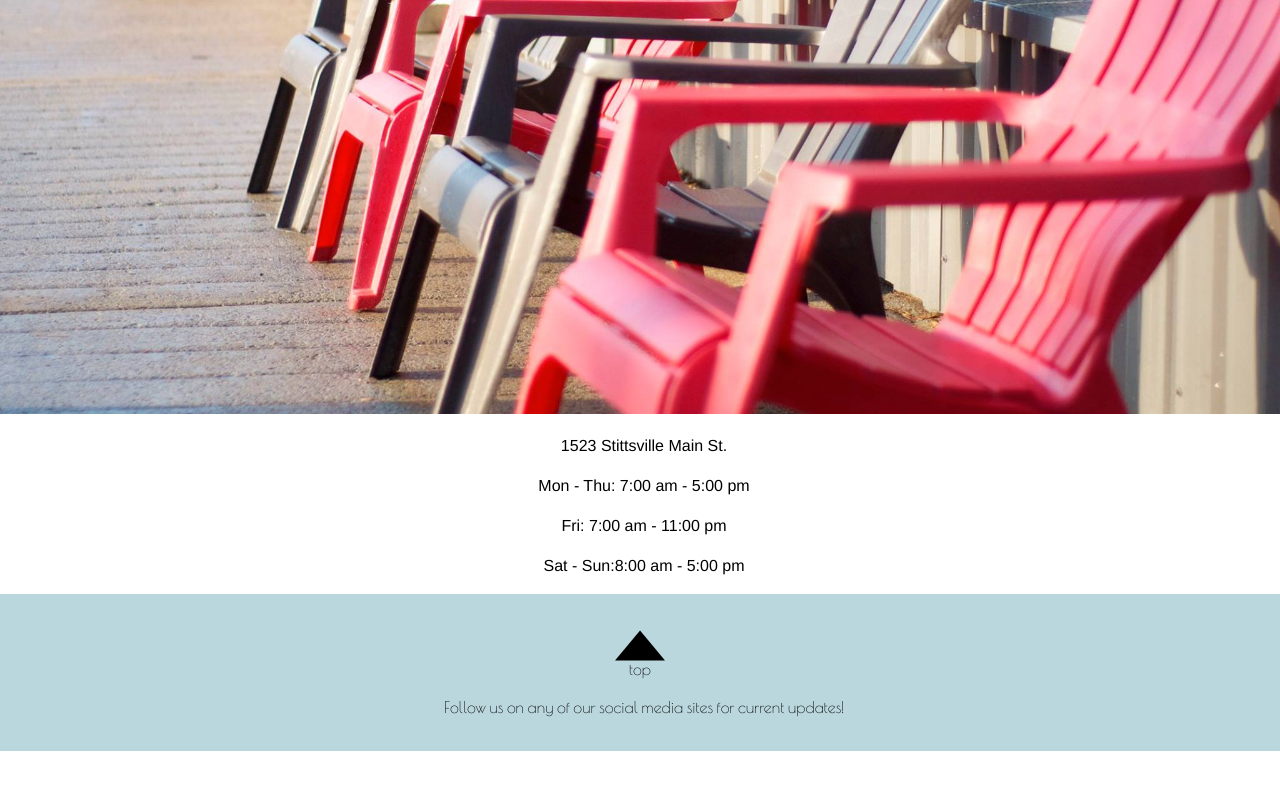
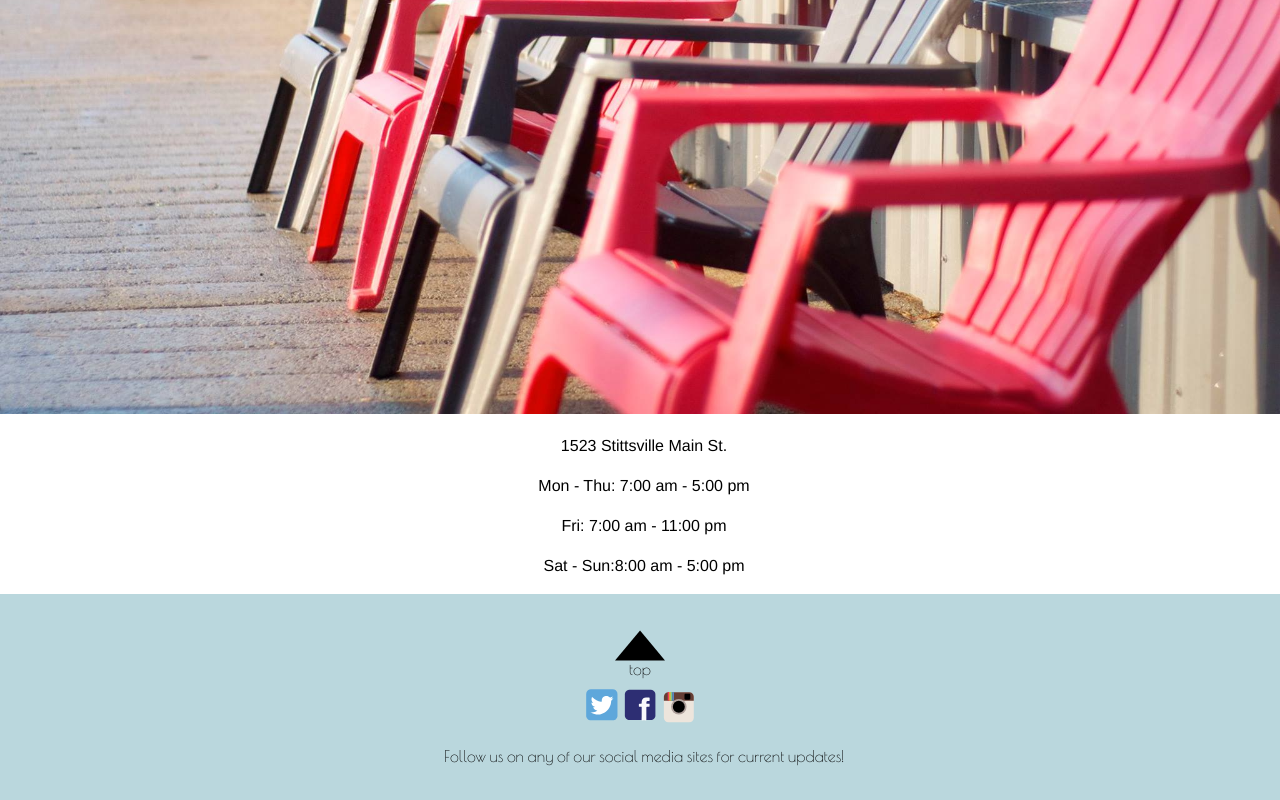
Before and after one commit to taylorsargent/dsn1674-project-3, a plain HTML site: page index.html in a window 1280 px wide. Shown: the part 2865-3665 px from the top of the page. Before the commit the page ends 3616 px from the top, so only its background shows below. Drawn offline with nearby package versions, Linux system fonts and the light colour scheme.

Commit message:
added in social media icons that link to actual sites

```diff
--- a/css/main.css
+++ b/css/main.css
@@ -139,3 +139,16 @@ a:hover {
 .contact {
   width: 100%;
 }
+
+.social {
+  display: inline-block;
+  width: 35px;
+}
+
+.social img {
+  width: 100%;
+}
+
+.socail-icons {
+  padding-top: 0.5em;
+}
--- a/index.html
+++ b/index.html
@@ -52,8 +52,14 @@
 
 <div class="footer">
  <a class="toplink" href="#top"> top </a>
+
+ <div class="socail-icons">
+ <a class="social" href="https://twitter.com/QuittersCoffee"> <img src="images/twitter.svg" alt="twitter app"></a>
+ <a class="social" href="https://www.facebook.com/QuittersCoffee/timeline"> <img src="images/facebook.svg" alt="facebook app"></a>
+ <a class="social" href="https://instagram.com/quitterscoffee/"> <img src="images/insta.svg" alt="instagram app"></a>
+ </div>
+
  <p class="foot-note"> Follow us on any of our social media sites for current updates! </p>
 </div>
-
 </body>
 </html>
```
Also changed, not shown: images/facebook.svg (added), images/insta.svg (added), images/social-icons.svg (deleted), images/twitter.svg (added).
